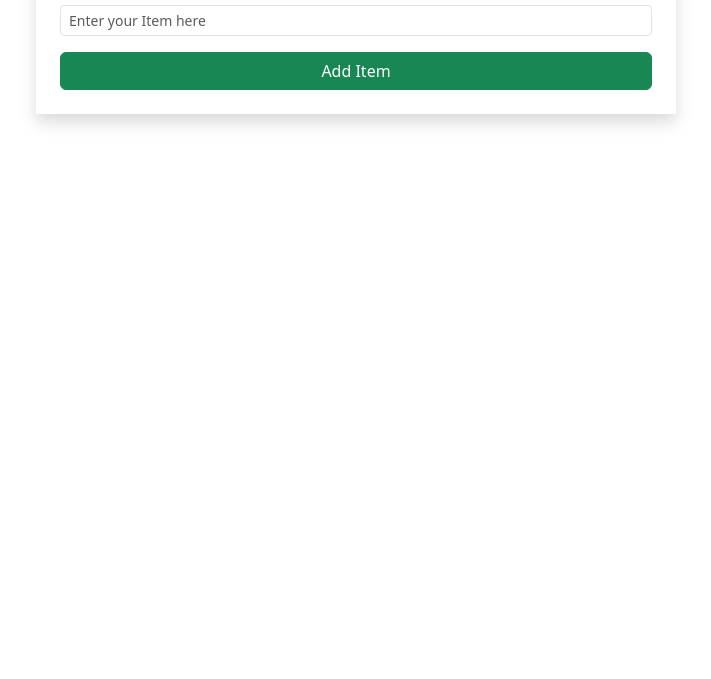
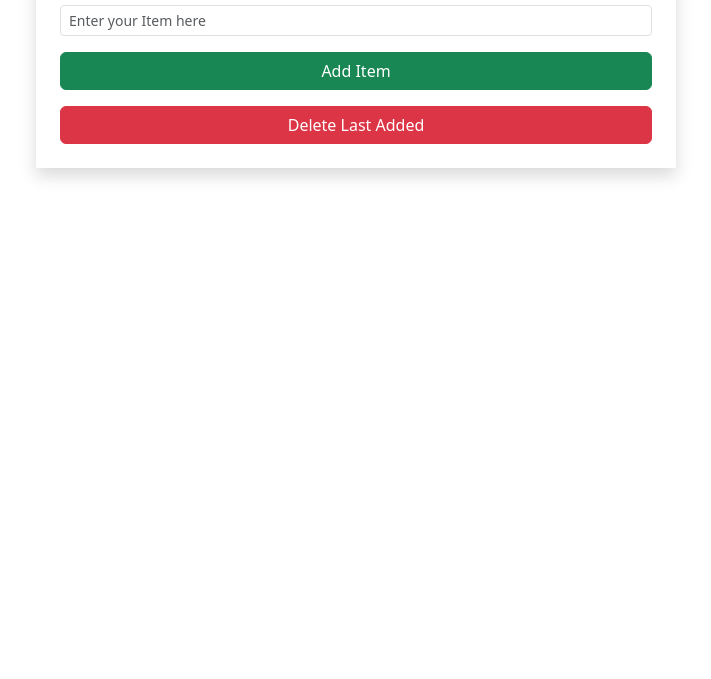
Before and after one commit to Adebayo-ayo/Mini_cart, a plain HTML site: page index.html in a window 1280 px wide. Shown: the part 121-800 px from the top of the page, without its empty margins (284-995 px from the left). Drawn offline with nearby package versions, Linux system fonts and the light colour scheme.

Commit message:
second Push

```diff
--- a/index.html
+++ b/index.html
@@ -26,7 +26,9 @@
         Add Item
       </button>
 
-
+      <button onclick="deleteLast()" class="w-100 btn btn-danger mt-3">
+        Delete Last Added
+      </button>
     <script
       src="https://cdn.jsdelivr.net/npm/bootstrap@5.3.9/dist/js/bootstrap.bundle.min.js"
       integrity="sha384-WyOxWvTyr1QaMPfiPJSv76iReVthorl5uWlFtZPyK0IEB0hGzo9y5Bp9mYanr8Bu"
```
